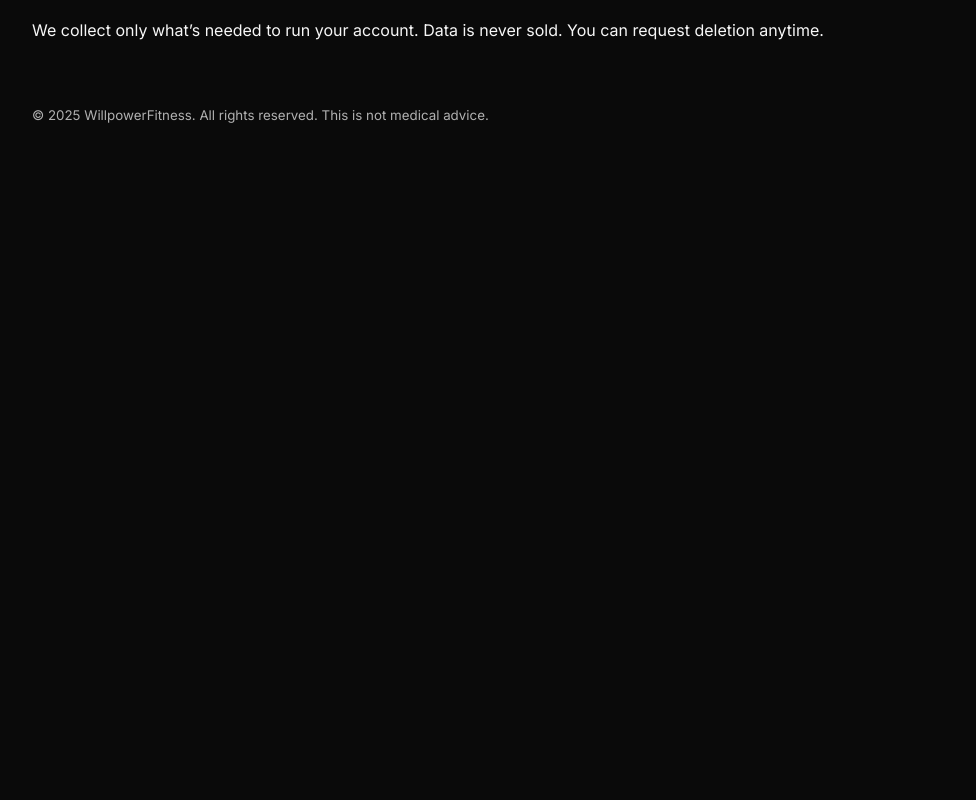
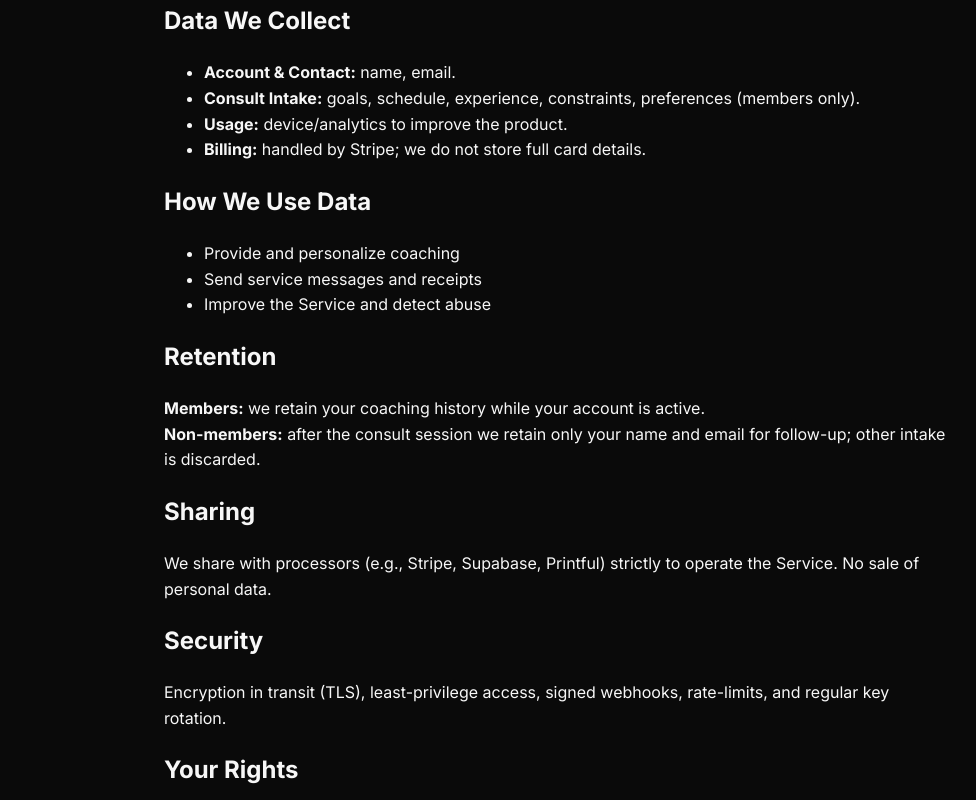
Before and after one commit to WillpowerfitnessAI/willpowerfitness-frontend, a Next.js app: page /privacy in a window 1280 px wide. Shown: the part 180-980 px from the top of the page, without its empty margins (82-1058 px from the left). Before the commit the page ends 800 px from the top, so only its background shows below. Built offline with nearby package versions, Linux system fonts and the light colour scheme.

Commit message:
Update privacy.js

```diff
--- a/pages/privacy.js
+++ b/pages/privacy.js
@@ -1,11 +1,39 @@
-// pages/privacy.js
-import Layout from '../components/Layout';
-
 export default function Privacy() {
   return (
-    <Layout>
+    <main style={{maxWidth:820,margin:"4rem auto",padding:"0 1rem",lineHeight:1.6}}>
       <h1>Privacy Policy</h1>
-      <p className="muted">We collect only what’s needed to run your account. Data is never sold. You can request deletion anytime.</p>
-    </Layout>
+      <p>We respect your privacy. This policy explains what we collect and why.</p>
+
+      <h2>Data We Collect</h2>
+      <ul>
+        <li><b>Account & Contact:</b> name, email.</li>
+        <li><b>Consult Intake:</b> goals, schedule, experience, constraints, preferences (members only).</li>
+        <li><b>Usage:</b> device/analytics to improve the product.</li>
+        <li><b>Billing:</b> handled by Stripe; we do not store full card details.</li>
+      </ul>
+
+      <h2>How We Use Data</h2>
+      <ul>
+        <li>Provide and personalize coaching</li>
+        <li>Send service messages and receipts</li>
+        <li>Improve the Service and detect abuse</li>
+      </ul>
+
+      <h2>Retention</h2>
+      <p><b>Members:</b> we retain your coaching history while your account is active.<br/>
+         <b>Non-members:</b> after the consult session we retain only your name and email for follow-up; other intake is discarded.</p>
+
+      <h2>Sharing</h2>
+      <p>We share with processors (e.g., Stripe, Supabase, Printful) strictly to operate the Service. No sale of personal data.</p>
+
+      <h2>Security</h2>
+      <p>Encryption in transit (TLS), least-privilege access, signed webhooks, rate-limits, and regular key rotation.</p>
+
+      <h2>Your Rights</h2>
+      <p>Request access, correction, deletion, or export of your data by emailing info@wheresyourwill.com.</p>
+
+      <h2>Contact</h2>
+      <p>info@wheresyourwill.com</p>
+    </main>
   );
 }
```
